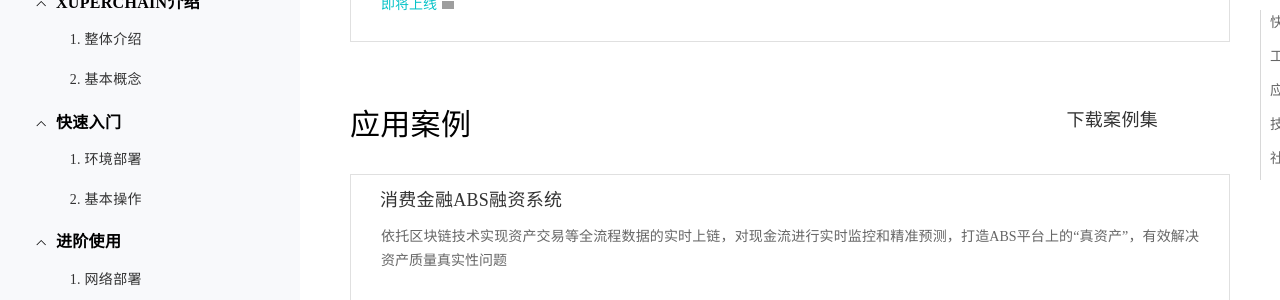
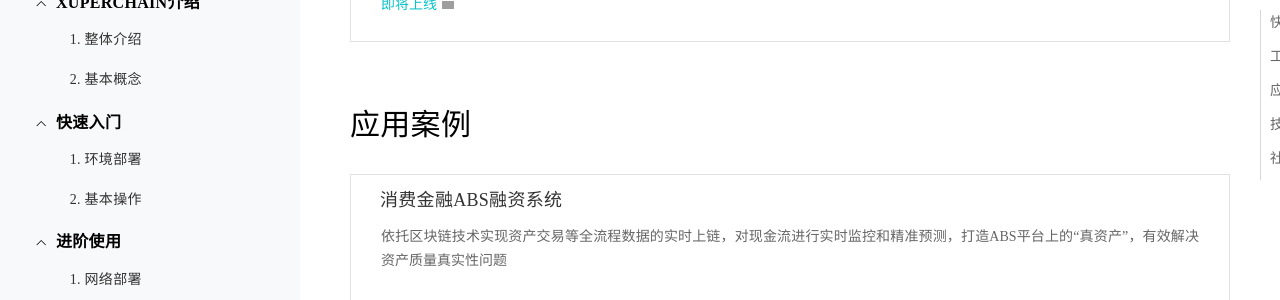
Before and after one commit to xuperchain/docs, a Sphinx documentation site: the page built from source/index.rst, in a window 1280 px wide and 1400 px high, scrolled down 1430 px. Shown: the part 150-450 px from the top of the window. Built offline with Sphinx 7.4.7 and the Read the Docs theme 2.0.0, drawn with Linux system fonts in a browser that asks for light colours; grey boxes are pictures that could not be loaded.

Commit message:
edit link of join and none of .download

```diff
--- a/source/_static/custom.css
+++ b/source/_static/custom.css
@@ -430,6 +430,7 @@
     justify-content: space-between;
 }
 a.download {
+    display: none;
     float: right;
     font-family: PingFangSC-Regular;
     font-size: 18px;
--- a/source/split/community.html
+++ b/source/split/community.html
@@ -7,7 +7,7 @@
     </div>
     <div class="card-holder container">
         <div class="card rocket container">
-            <a class="comm" href="https://developer.baidu.com/singleTagPage.html?tagId=49&type=QUESTION" target="_blank" rel='noreferrer noopener'>加入论坛</a>
+            <a class="comm" href="https://developer.baidu.com/singleTagPage.html?tagId=269&type=QUESTION" target="_blank" rel='noreferrer noopener'>加入论坛</a>
         </div>
     </div>
     <div class="card-holder container">
```
